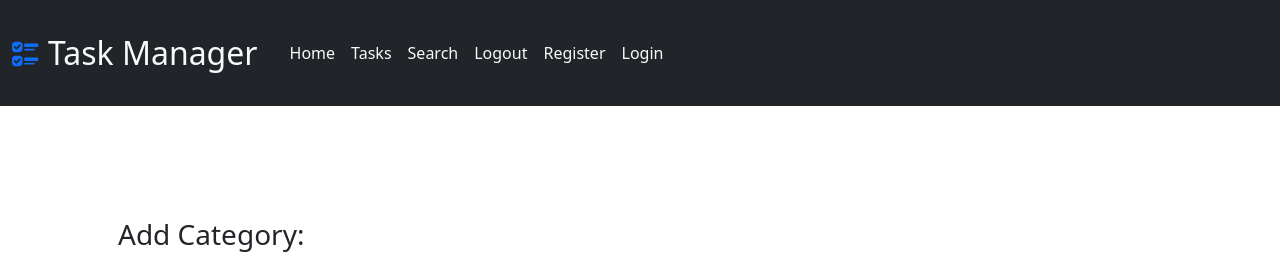
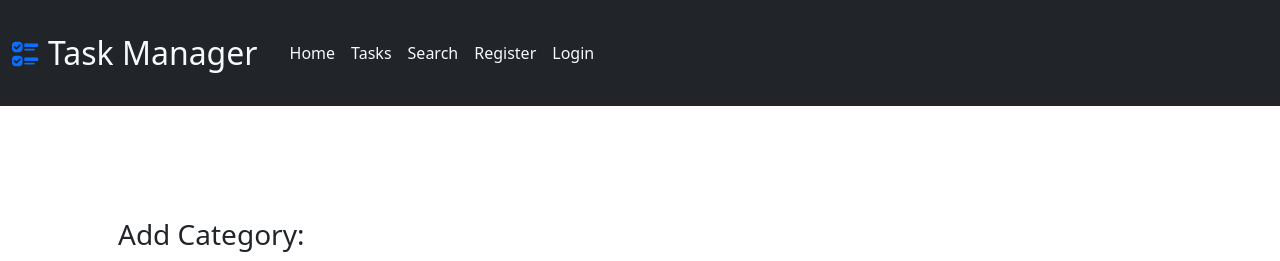
Before and after one commit to HosseinTahami/HW-98, a Django app: page /category/ in a window 1280 px wide. Shown: the top 261 px of the page. Run offline with Django 4.2, Linux system fonts and the light colour scheme; data that the repository does not hold is empty.

Commit message:
feat: login logout register

```diff
--- a/HW15/TaskManager/template/base.html
+++ b/HW15/TaskManager/template/base.html
@@ -14,7 +14,7 @@
     <nav class="navbar  sticky-top navbar-expand-lg bg-dark py-4">
         <div class="container-fluid text-primary">
             <i class="bi bi-ui-checks fs-3"></i>
-            <a class="navbar-brand px-2 text-light fs-2" href="{% url 'main_page' %}">Task
+            <a class="navbar-brand px-2 text-light fs-2" href="{% url 'TaskApp:main_page' %}">Task
                 Manager</a>
             <button class="navbar-toggler" type="button" data-bs-toggle="collapse" data-bs-target="#navbarNav"
                 aria-controls="navbarNav" aria-expanded="false" aria-label="Toggle navigation">
@@ -23,25 +23,28 @@
             <div class="collapse navbar-collapse" id="navbarNav">
                 <ul class="navbar-nav text-light">
                     <li class="nav-item">
-                        <a class="nav-link text-light" href="{% url 'home' %}">Home</a>
+                        <a class="nav-link text-light" href="{% url 'TaskApp:home' %}">Home</a>
                     </li>
                     <li class="nav-item">
-                        <a class="nav-link text-light" href="{% url 'tasks' %}">Tasks</a>
+                        <a class="nav-link text-light" href="{% url 'TaskApp:tasks' %}">Tasks</a>
                     </li>
                     {% block category %}
                     {% endblock %}
                     <li class="nav-item">
-                        <a class="nav-link text-light" href="{% url 'search' %}">Search</a>
+                        <a class="nav-link text-light" href="{% url 'TaskApp:search' %}">Search</a>
+                    </li>
+                    {% if request.is_authenticated %}
+                    <li class="nav-item">
+                        <a class="nav-link text-light" href="{% url 'TaskApp:search' %}">Logout</a>
+                    </li>
+                    {% else %}
+                    <li class="nav-item">
+                        <a class="nav-link text-light" href="{% url 'TaskApp:search' %}">Register</a>
                     </li>
                     <li class="nav-item">
-                        <a class="nav-link text-light" href="{% url 'search' %}">Logout</a>
+                        <a class="nav-link text-light" href="{% url 'TaskApp:search' %}">Login</a>
                     </li>
-                    <li class="nav-item">
-                        <a class="nav-link text-light" href="{% url 'search' %}">Register</a>
-                    </li>
-                    <li class="nav-item">
-                        <a class="nav-link text-light" href="{% url 'search' %}">Login</a>
-                    </li>
+                    {% endif %}
                 </ul>
             </div>
         </div>
```
